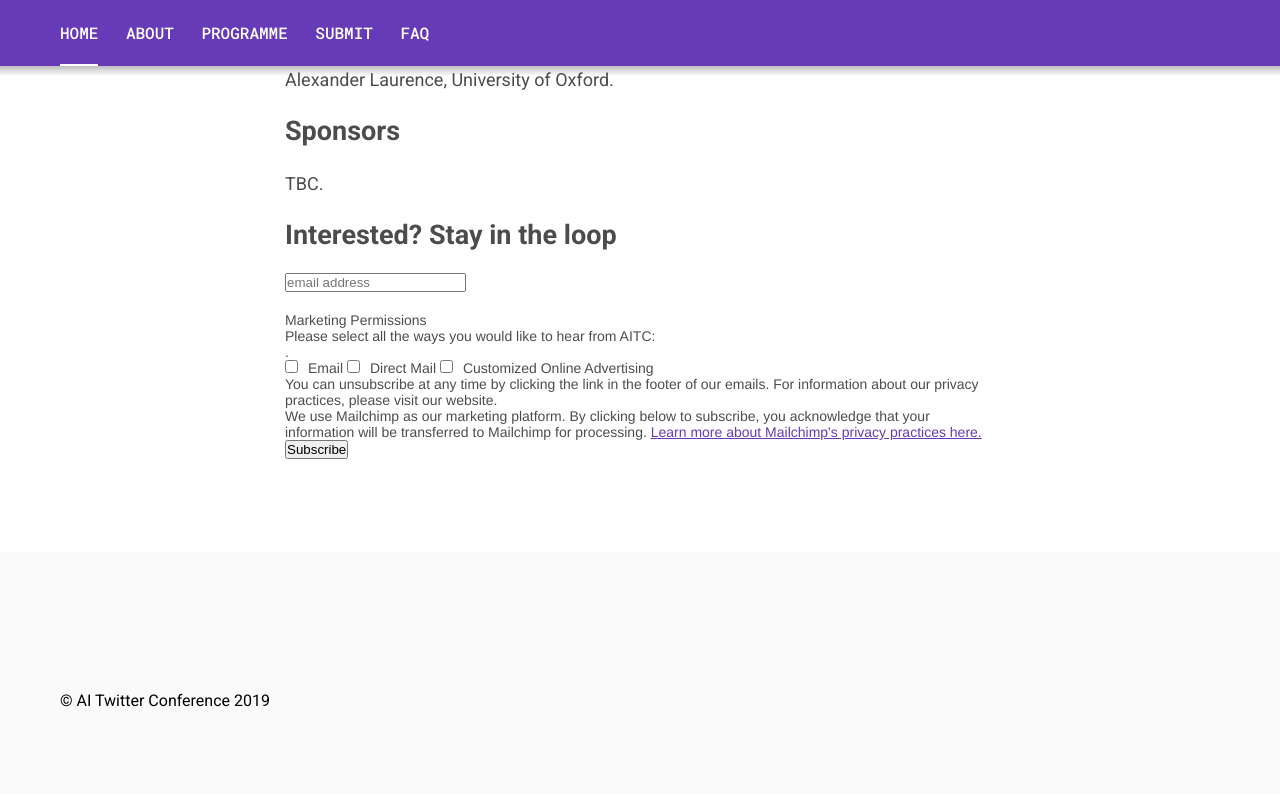
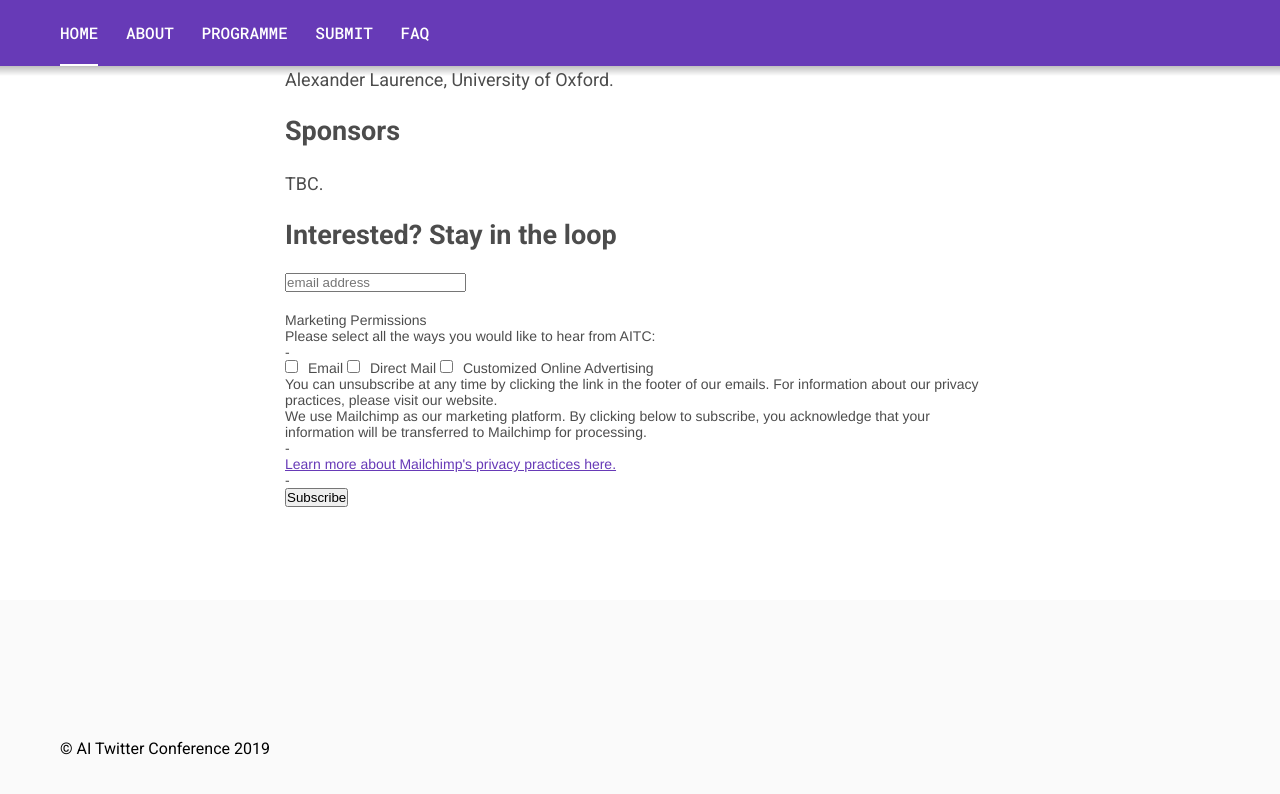
Before and after one commit to aitwitterconference/aitwitterconference.github.io, a Jekyll site: the page built from index.markdown, in a window 1280 px wide and 900 px high, scrolled down 1260 px. Shown: the top 794 px of the window. Built offline with Jekyll 4.4.1, drawn with Linux system fonts in a browser that asks for light colours; comment, search, counter and statistics services are not loaded.

Commit message:
Update index.markdown

```diff
--- a/index.markdown
+++ b/index.markdown
@@ -53,16 +53,19 @@ TBC.
     <div class="content__gdpr">
         <label>Marketing Permissions</label>
         <p>Please select all the ways you would like to hear from AITC:</p>
-	    <p>.</p>
+	    <p>-</p>
         <fieldset class="mc_fieldset gdprRequired mc-field-group" name="interestgroup_field">
 		<label class="checkbox subfield" for="gdpr_15269"><input type="checkbox" id="gdpr_15269" name="gdpr[15269]" value="Y" class="av-checkbox "><span>Email</span> </label><label class="checkbox subfield" for="gdpr_15273"><input type="checkbox" id="gdpr_15273" name="gdpr[15273]" value="Y" class="av-checkbox "><span>Direct Mail</span> </label><label class="checkbox subfield" for="gdpr_15277"><input type="checkbox" id="gdpr_15277" name="gdpr[15277]" value="Y" class="av-checkbox "><span>Customized Online Advertising</span> </label>
         </fieldset>
         <p>You can unsubscribe at any time by clicking the link in the footer of our emails. For information about our privacy practices, please visit our website.</p>
     </div>
     <div class="content__gdprLegal">
-        <p>We use Mailchimp as our marketing platform. By clicking below to subscribe, you acknowledge that your information will be transferred to Mailchimp for processing. <a href="https://mailchimp.com/legal/" target="_blank">Learn more about Mailchimp's privacy practices here.</a></p>
-    </div>
+        <p>We use Mailchimp as our marketing platform. By clicking below to subscribe, you acknowledge that your information will be transferred to Mailchimp for processing.
+<p>-</p>
+<a href="https://mailchimp.com/legal/" target="_blank">Learn more about Mailchimp's privacy practices here.</a></p>
 </div>
+</div>
+<p>-</p>
     <!-- real people should not fill this in and expect good things - do not remove this or risk form bot signups-->
     <div style="position: absolute; left: -5000px;" aria-hidden="true"><input type="text" name="b_806e587050c3ba525933b17a1_51de7d3ef9" tabindex="-1" value=""></div>
     <div class="clear"><input type="submit" value="Subscribe" name="subscribe" id="mc-embedded-subscribe" class="button"></div>
```
